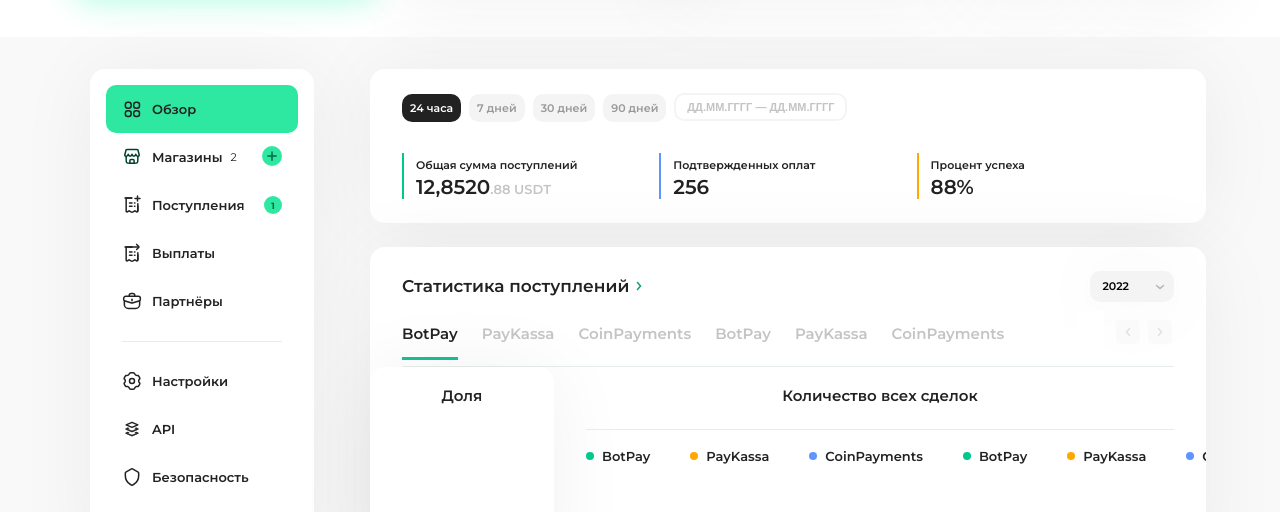
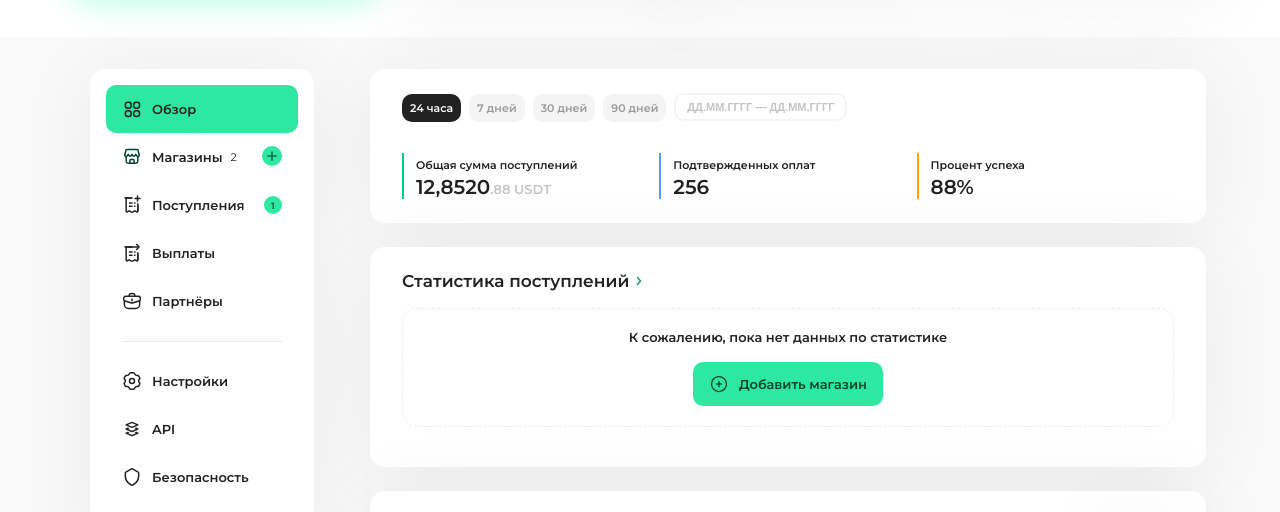
Before and after one commit to Lana-Tikhonova/UsdPay, a website: page index.html in a window 1280 px wide. Shown: the part 262-774 px from the top of the page. Drawn offline with Linux system fonts and the light colour scheme; files whose address does not match are found by name.

Commit message:
верстка

```diff
--- a/index.html
+++ b/index.html
@@ -275,6 +275,20 @@
                             </div>
                         </div>
                     </div>
+                    <div class="content_card ">
+                        <div class="title_wrap">
+                            <h2 class="title_arrow">Статистика поступлений</h2>
+                        </div>
+                        <div class="data_absence">
+                            <span>К сожалению, пока нет данных по статистике</span>
+                            <a href="#" class="btn btn_icon">
+                                <svg class="menu_icon">
+                                    <use xlink:href="templates/assets/imgs/sprite.symbol.svg#add_plus">
+                                    </use>
+                                </svg>
+                                Добавить магазин </a>
+                        </div>
+                    </div>
                     <div class="content_card">
                         <div class="title_wrap">
                             <h2 class="title_arrow">Статистика поступлений</h2>
--- a/templates/src/js/common.js
+++ b/templates/src/js/common.js
@@ -203,8 +203,8 @@ $(document).ready(function () {
         const picker = new easepick.create({
             element: datapisker,
             css: [
-                "/templates/src/vendors/easepick/index.css",
-                "/templates/src/vendors/easepick/customize_sample.css",
+                "templates/src/vendors/easepick/index.css",
+                "templates/src/vendors/easepick/customize_sample.css",
             ],
             setup(picker) {
                 picker.on('select', (e) => {
--- a/templates/src/scss/common.scss
+++ b/templates/src/scss/common.scss
@@ -131,32 +131,33 @@ a {
 	align-items: center;
 	justify-content: center;
 	text-align: center;
-	padding: 24px 30px;
+	padding: 12px 16px;
 	font-family: "Montserrat", sans-serif;
-	font-size: 17px;
-	line-height: 110%;
-	font-weight: 400;
-	letter-spacing: -0.02em;
-	color: #fdfdfd;
+	font-weight: 600;
+	font-size: 13px;
+	line-height: 130%;
+	color: #00402C;
 	margin: 0;
 	cursor: pointer;
 	border: none;
 	transition: $transition;
-	background-color: #73d3fc;
-	border-radius: 5px;
+	background: $color_green01;
+	border-radius: 10px;
 	text-transform: inherit;
 	position: relative;
 
 	&.disabled {
-		opacity: 0.16;
+		opacity: 0.3;
 		pointer-events: none;
 	}
 
 	&:hover {
-		box-shadow: 0 0 20px #73d3fc;
-	}
-
-}
+		background: $color_green02;
+	}
+
+}
+
+.btn_icon {}
 
 .row {
 	display: flex;
@@ -974,6 +975,7 @@ a {
 	display: flex;
 	align-items: center;
 	justify-content: space-between;
+	margin-bottom: 16px;
 
 	h2 {
 		margin-bottom: 0;
@@ -1151,9 +1153,6 @@ a {
 }
 
 .shop_list_slider_wrapper {
-	// display: flex;
-	// align-items: center;
-	margin-top: 9px;
 	border-bottom: 1px solid #E7EDEB;
 }
 
@@ -1515,3 +1514,25 @@ a {
 main {
 	padding-bottom: 800px;
 }
+
+.data_absence {
+	background: #FFFFFF;
+	border: 1px dashed #E7EDEB;
+	border-radius: 15px;
+	text-align: center;
+	display: flex;
+	align-items: center;
+	justify-content: center;
+	flex-direction: column;
+	padding: 20px;
+	margin: 16px 0;
+
+	span {
+		font-weight: 600;
+		font-size: 13px;
+		line-height: 130%;
+		color: #222222;
+		display: inline-block;
+		margin-bottom: 16px;
+	}
+}
```
Also changed, not shown: templates/assets/css/bundle.min.css, templates/assets/js/bundle.min.js.
